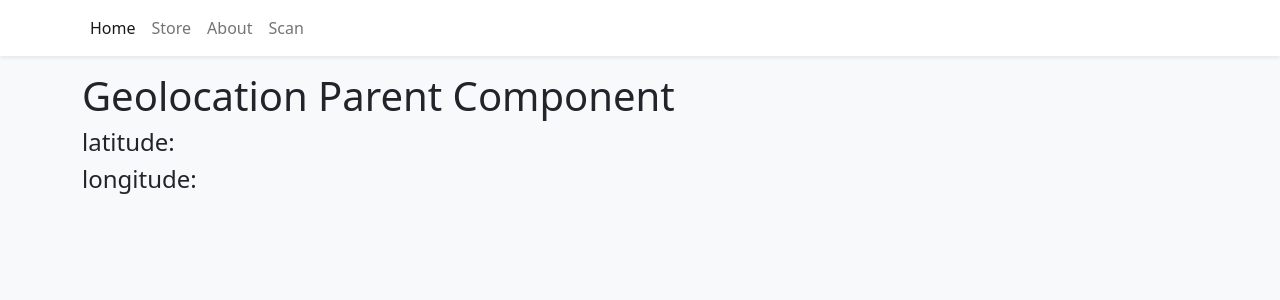
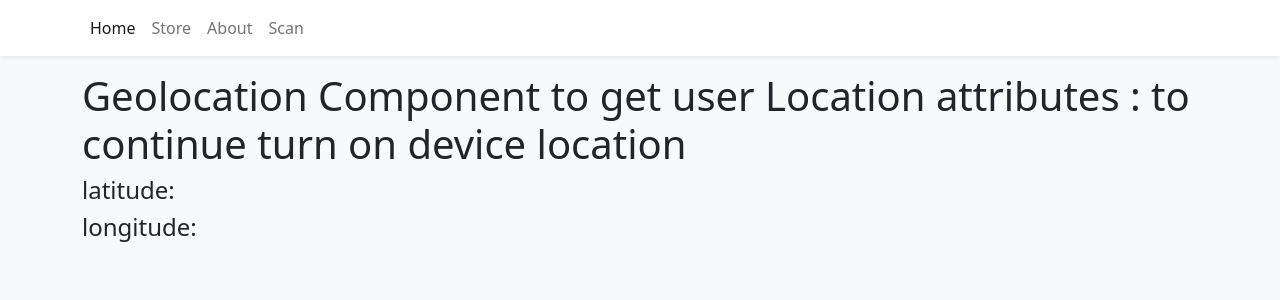
Before and after one commit to Mhussein27/react-ts-mobile-self-checkout, a React (Vite) app: page / in a window 1280 px wide. Shown: the top 300 px of the page. Built offline with nearby package versions, Linux system fonts and the light colour scheme; no server answers.

Commit message:
Update Geolocation.tsx

```diff
--- a/src/components/Geolocation/Geolocation.tsx
+++ b/src/components/Geolocation/Geolocation.tsx
@@ -27,7 +27,7 @@ class Geolocation extends Component<{}, StateType>{
     render(){
         return(
             <div>
-                <h1>Geolocation Parent Component</h1>
+                <h1>Geolocation Component to get user Location attributes : to continue turn on  device location</h1>
                 <h4>latitude: {this.state.lat}</h4>
                 <h4>longitude: {this.state.long}</h4>
             </div>
```
